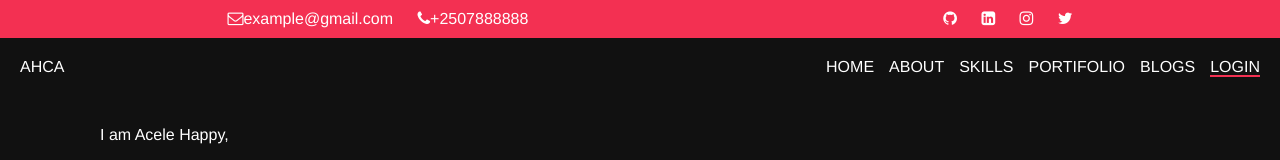
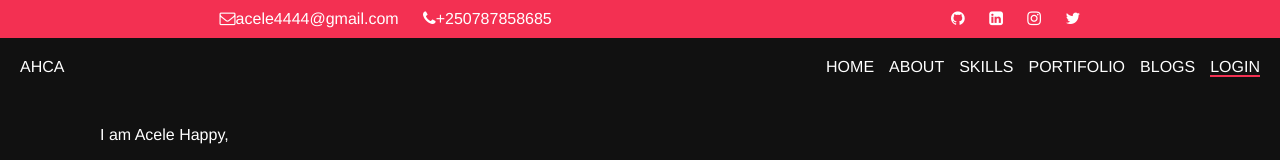
Before and after one commit to acele-happy/ATPL_Portifolio, a plain HTML site: page index.html in a window 1280 px wide. Shown: the top 160 px of the page. Drawn offline with nearby package versions, Linux system fonts and the light colour scheme.

Commit message:
nav-email uptade

```diff
--- a/index.html
+++ b/index.html
@@ -13,8 +13,8 @@
         <div class="dark-part" id="home">
             <div class="upper-nav">
                 <div>
-                    <span><i class="fa fa-envelope-o" aria-hidden="true"></i>example@gmail.com</span>
-                <span><i class="fa fa-phone" aria-hidden="true"></i>+2507888888</span>
+                    <span><i class="fa fa-envelope-o" aria-hidden="true"></i>acele4444@gmail.com</span>
+                <span><i class="fa fa-phone" aria-hidden="true"></i>+250787858685</span>
                 </div>
                 <div>
                     <span>
```
